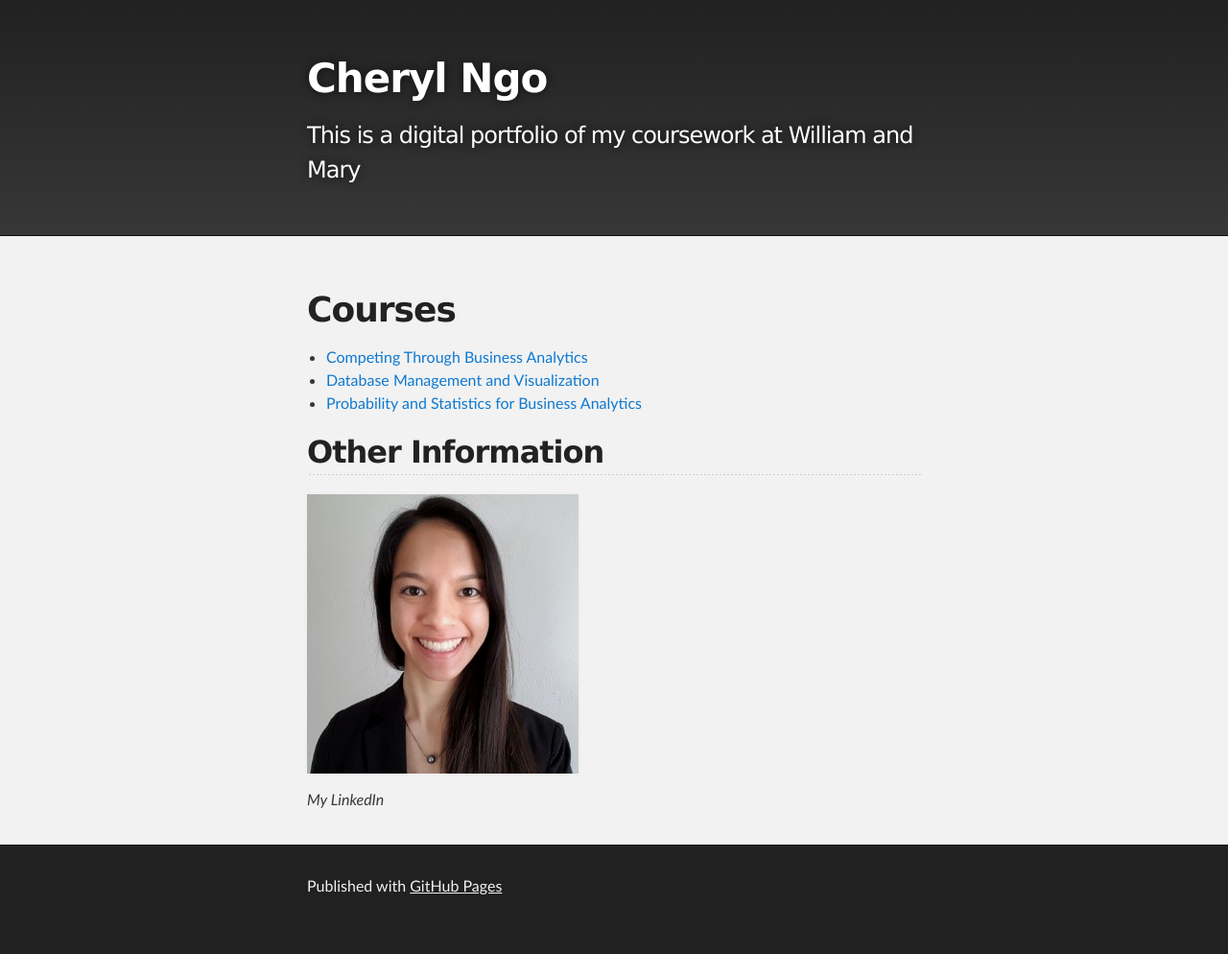
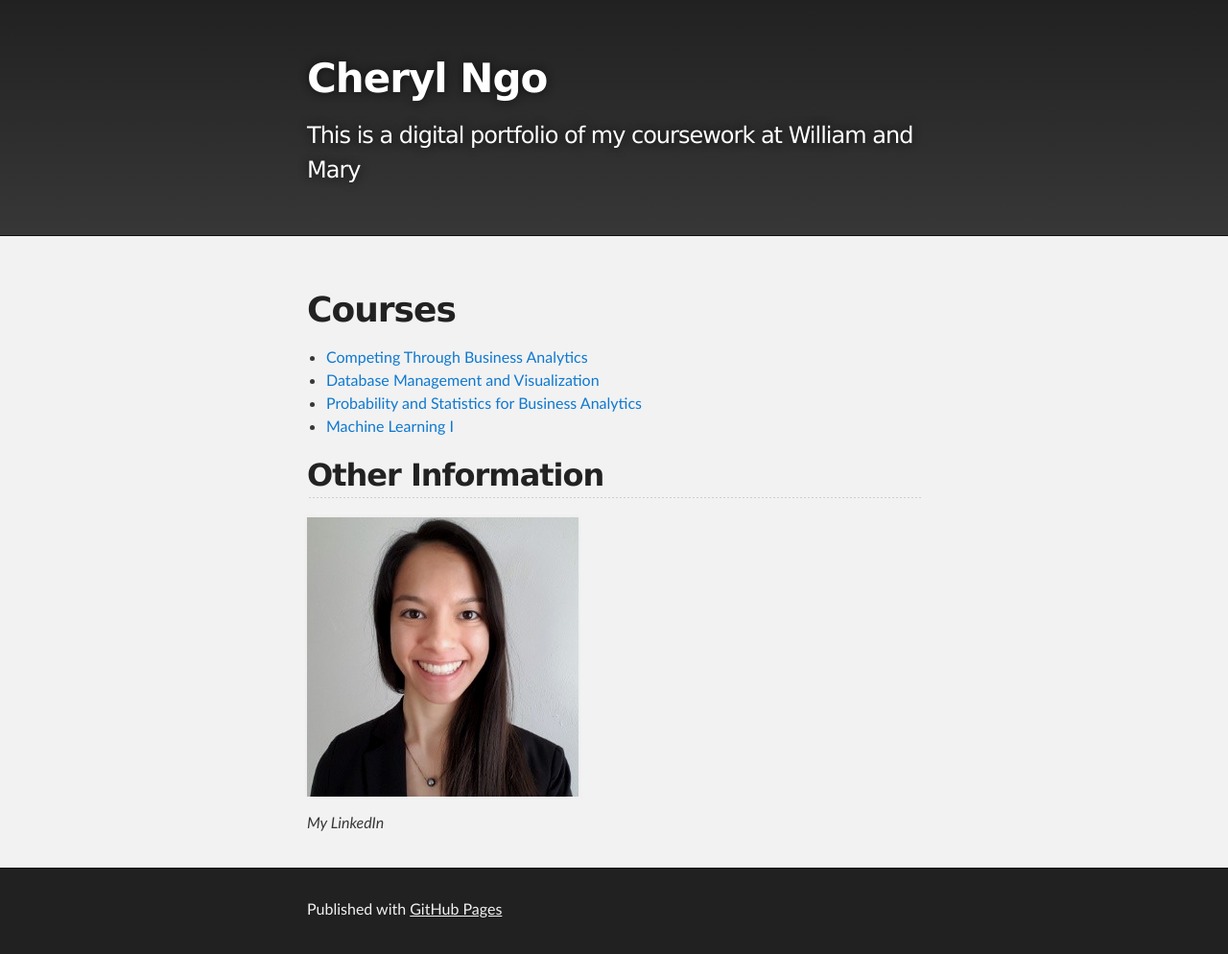
Before and after one commit to Cherylngo/cherylngo.github.io, a Jekyll site: the page built from index.md, in a window 1280 px wide. Shown: the whole page at 96% size. Built offline with Jekyll 4.4.1, drawn with Linux system fonts in a browser that asks for light colours; our own code applies the rules of GitHub Pages for plain Markdown files; before the commit the page ends 970 px from its top, so only the background shows below that.

Commit message:
Update index.md

```diff
--- a/index.md
+++ b/index.md
@@ -5,6 +5,7 @@
 - [Competing Through Business Analytics](/CTBA/index.md)
 - [Database Management and Visualization](/DBMV/index.md)
 - [Probability and Statistics for Business Analytics](/PSBA/index.md)
+- [Machine Learning I](/ML1/index.md)
 
 ## Other Information
 
```
